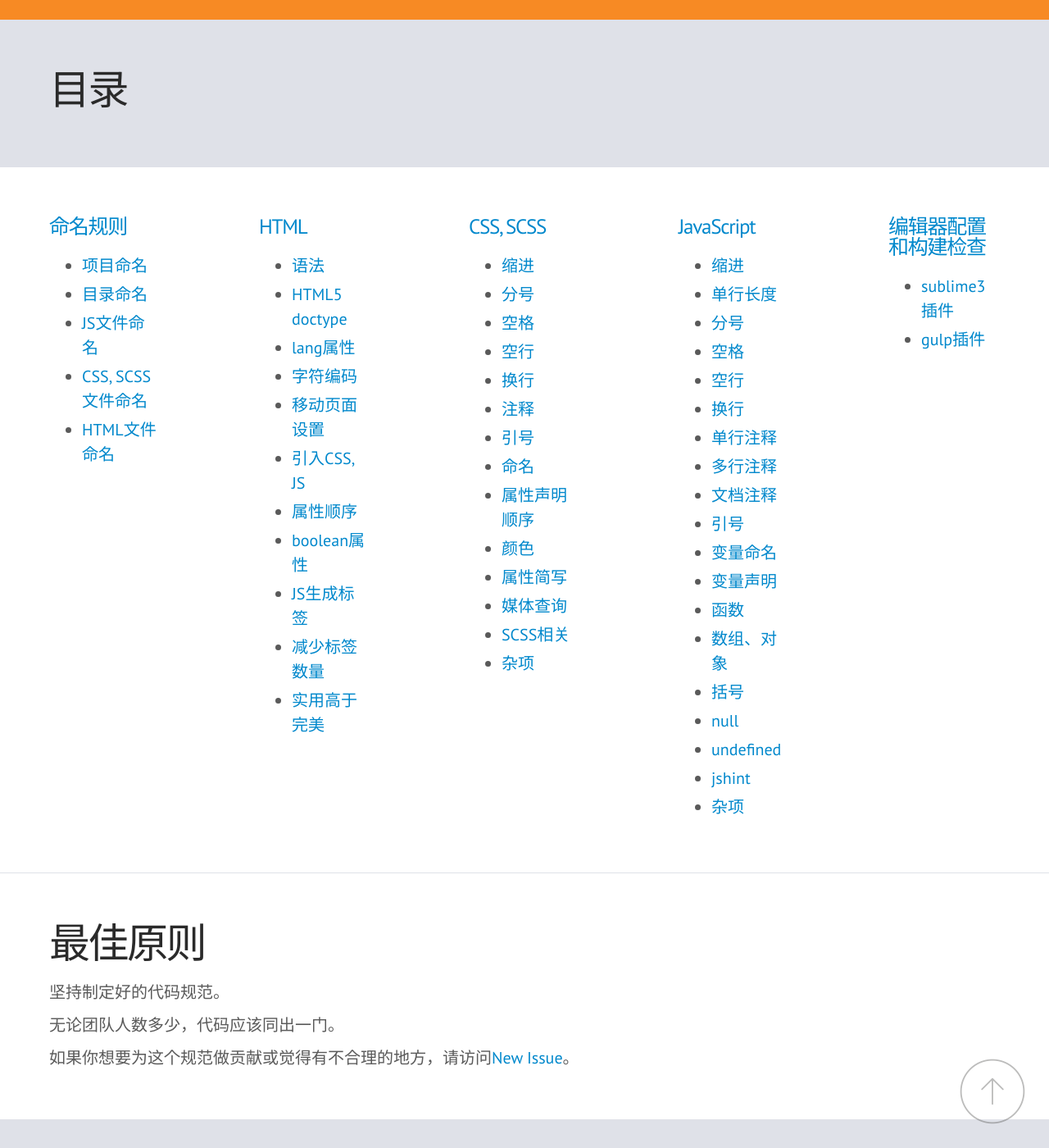
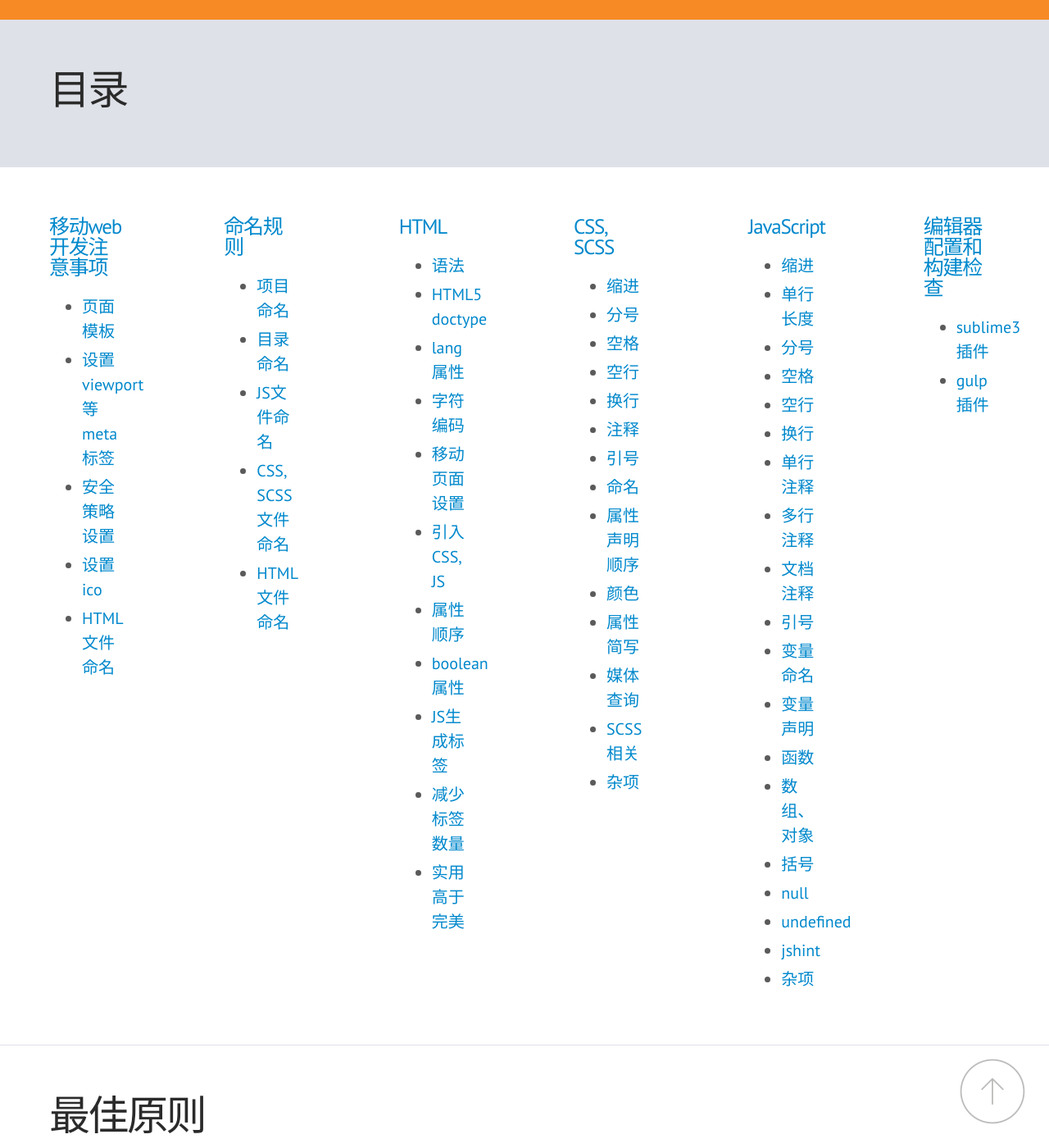
Before and after one commit to omwteam/CodeGuide, a Jekyll site: the page built from index.html, in a window 1280 px wide and 1400 px high, scrolled down 191 px. Shown: the whole window at 82% size. Built offline with Jekyll 4.4.1, drawn with Linux system fonts in a browser that asks for light colours; some web fonts are replaced; Markdown is read by kramdown in place of the engine named in the settings.

Commit message:
添加移动web

```diff
--- a/_includes/directory.html
+++ b/_includes/directory.html
@@ -3,6 +3,16 @@
 </div>
 
 <div class="section toc">
+    <div class="col">
+        <h4><a href="#mobileWeb">移动web开发注意事项</a></h4>
+        <ul>
+            <li><a href="#project-naming">页面模板</a></li>
+            <li><a href="#folder-naming">设置viewport等meta标签</a></li>
+            <li><a href="#js-naming">安全策略设置</a></li>
+            <li><a href="#css-naming">设置ico</a></li>
+            <li><a href="#html-naming">HTML文件命名</a></li>
+        </ul>
+    </div>
     <div class="col">
         <h4><a href="#naming">命名规则</a></h4>
         <ul>
--- /dev/null
+++ b/_includes/mobile_web.html
@@ -0,0 +1,3 @@
+<div class="heading" id="mobileWeb">
+    <h2>命名规则</h2>
+</div>
--- a/index.html
+++ b/index.html
@@ -14,6 +14,7 @@ layout: default
         <p>如果你想要为这个规范做贡献或觉得有不合理的地方，请访问<a href="https://github.com/omwteam/codeGuide/issues/new">New Issue</a>。</p>
     </div>
 </div>
+{% include mobile_web.html %}
 
 {% include naming_rules.html %}
 
```
